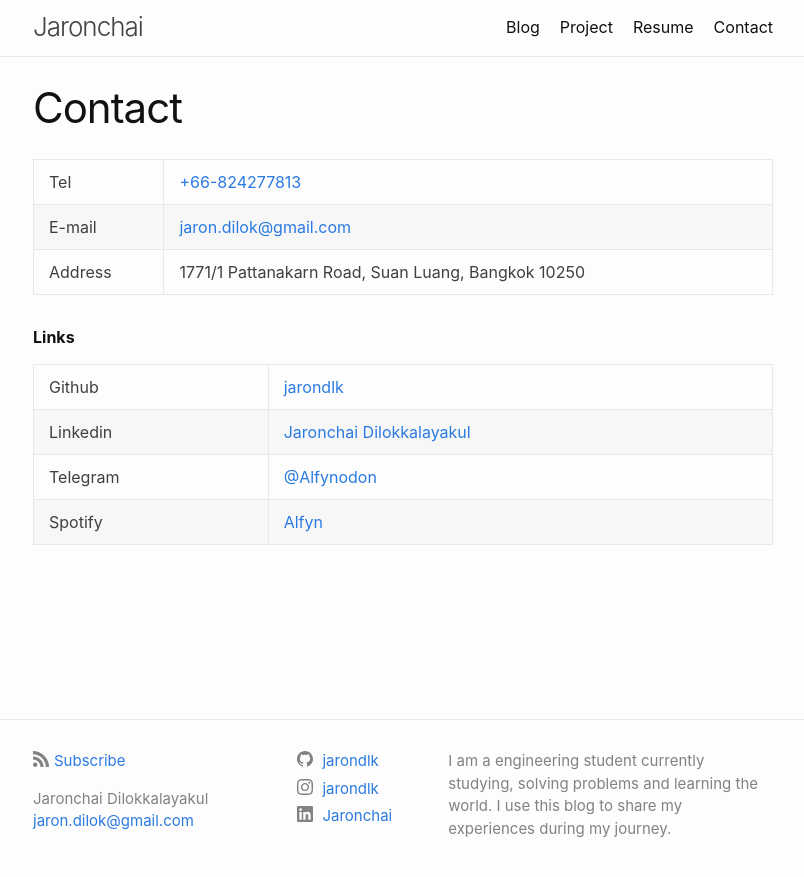
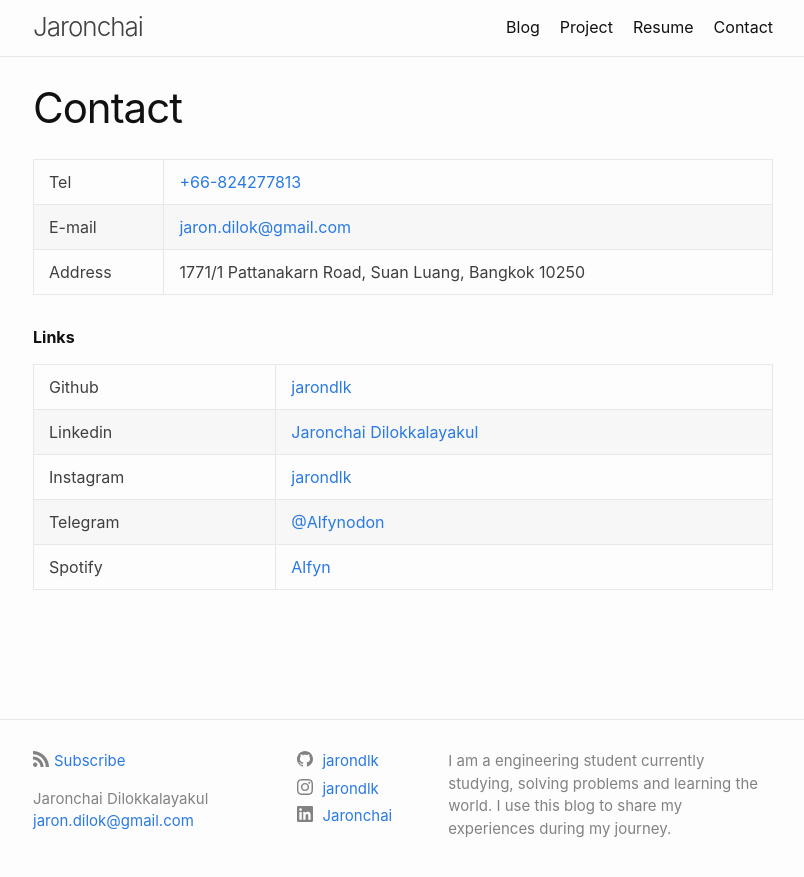
Before and after one commit to jarondlk/jaronchai-blog, a Jekyll site: the page built from pages/contact.markdown, in a window 1280 px wide. Shown: the top 877 px of the page, without its empty margins (237-1041 px from the left). Built offline with Jekyll 4.4.1, drawn with Linux system fonts in a browser that asks for light colours.

Commit message:
Update contact

```diff
--- a/pages/contact.markdown
+++ b/pages/contact.markdown
@@ -12,6 +12,7 @@
 
 | Github | [jarondlk][github] |
 | Linkedin | [Jaronchai Dilokkalayakul][linkedin] |
+| Instagram | [jarondlk][insta] |
 | Telegram | [@Alfynodon][telegram] |
 | Spotify | [Alfyn][spotify] |
 
```
Also changed, not shown: other parts of pages/contact.markdown (+1 -0 lines).
